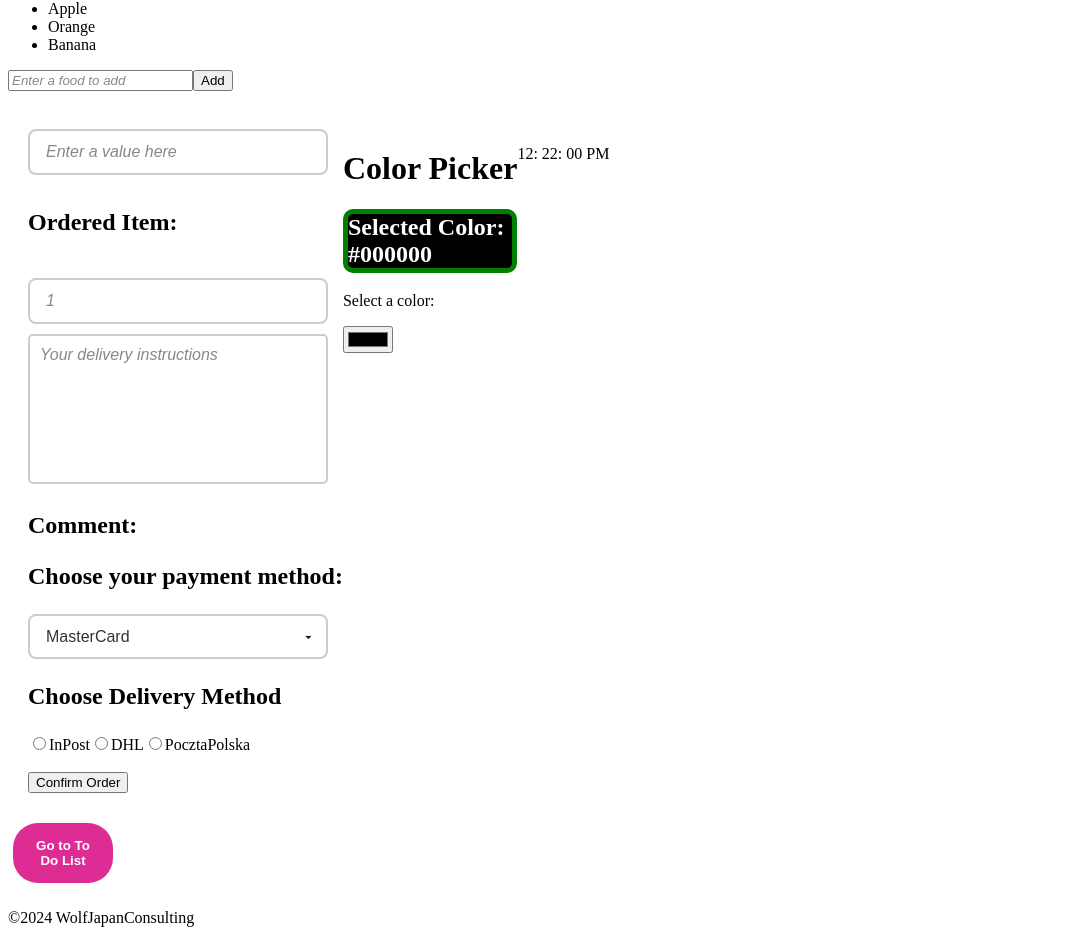
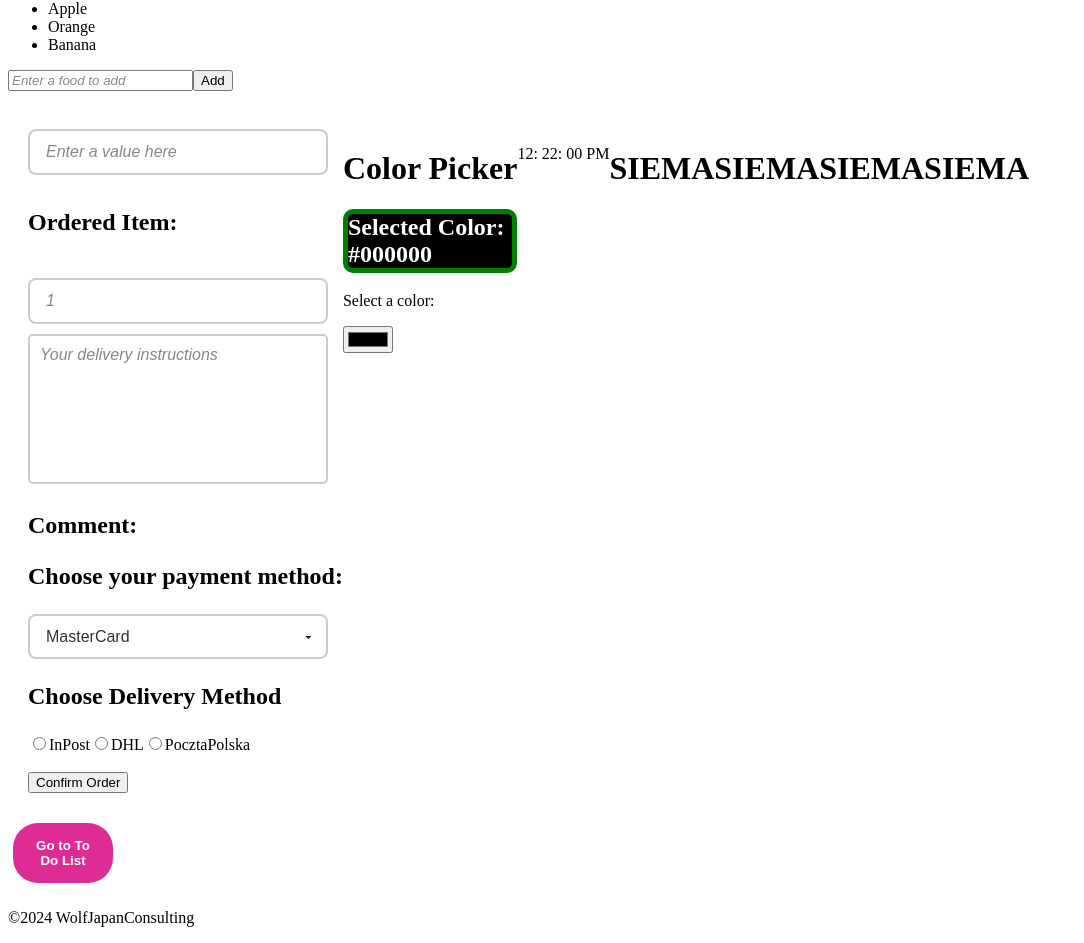
Before and after one commit to PanWilku/React-Course-exercises-repo, a React (Vite) app: page / in a window 1280 px wide. Shown: the part 339-1282 px from the top of the page, without its empty margins (0-1084 px from the left). Built offline with nearby package versions, Linux system fonts and the light colour scheme.

Commit message:
added file for a timer and put to App

```diff
--- a/src/App.jsx
+++ b/src/App.jsx
@@ -14,6 +14,8 @@
 import ToDoListRouterButton from "./ToDoList/ToDoListRouterButton";
 import Clock from "./Clock/Clock";
 import UseContenxtComponentA from "./useContextComponent/UseContextComponentA";
+import Timer from "./Timer/Timer";
+
 
 function App() {
   const [inputLength, setInputLength] = useState(0);
@@ -55,6 +57,8 @@
                   <DeliveryComponent></DeliveryComponent>
                   <ColorPicker></ColorPicker>
                   <Clock></Clock>
+                  <Timer></Timer>
+                  <Timer></Timer>
                 </div>
                 <ToDoListRouterButton></ToDoListRouterButton>
                 <Footer />
--- /dev/null
+++ b/src/Timer/Timer.jsx
@@ -0,0 +1,15 @@
+
+
+
+function Timer(){
+
+    return(
+        <>
+        <h1>SIEMA</h1>
+        <h1>SIEMA</h1>
+
+        </>
+    )
+}
+
+export default Timer;
```
